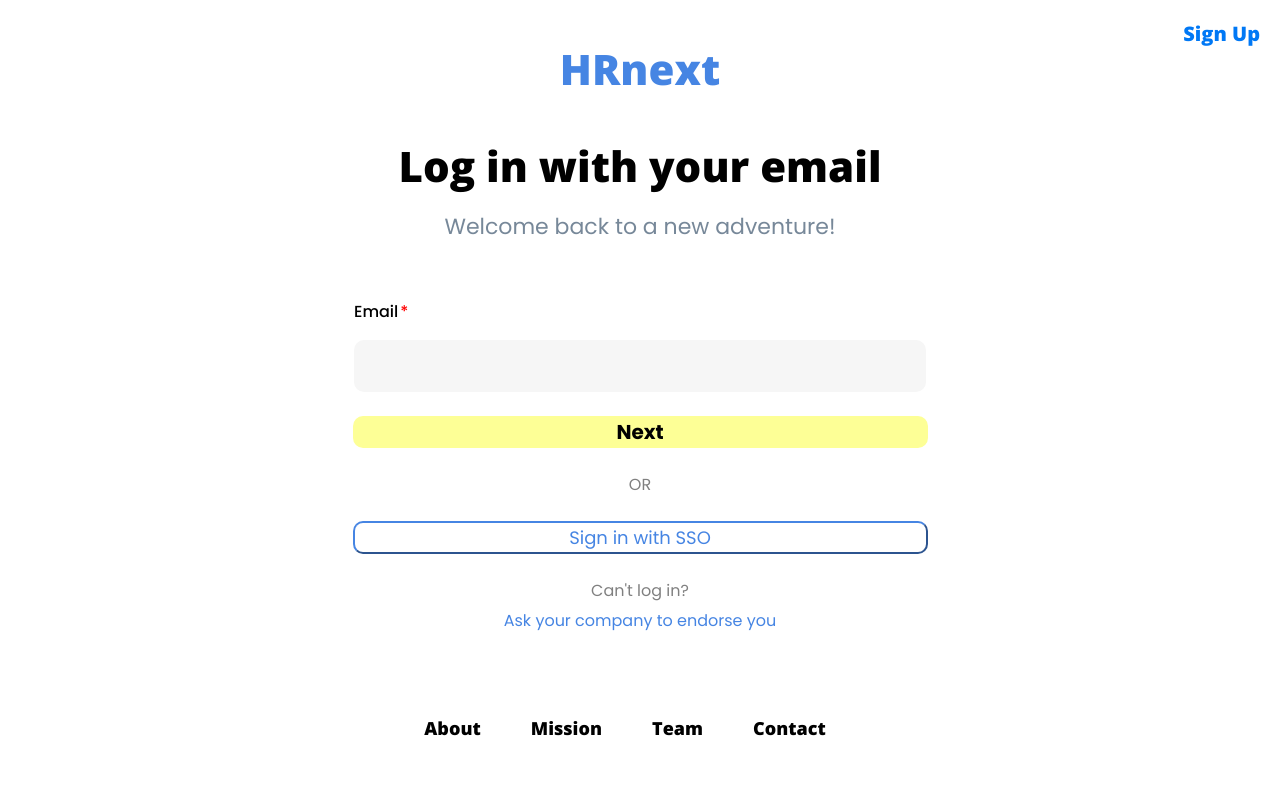
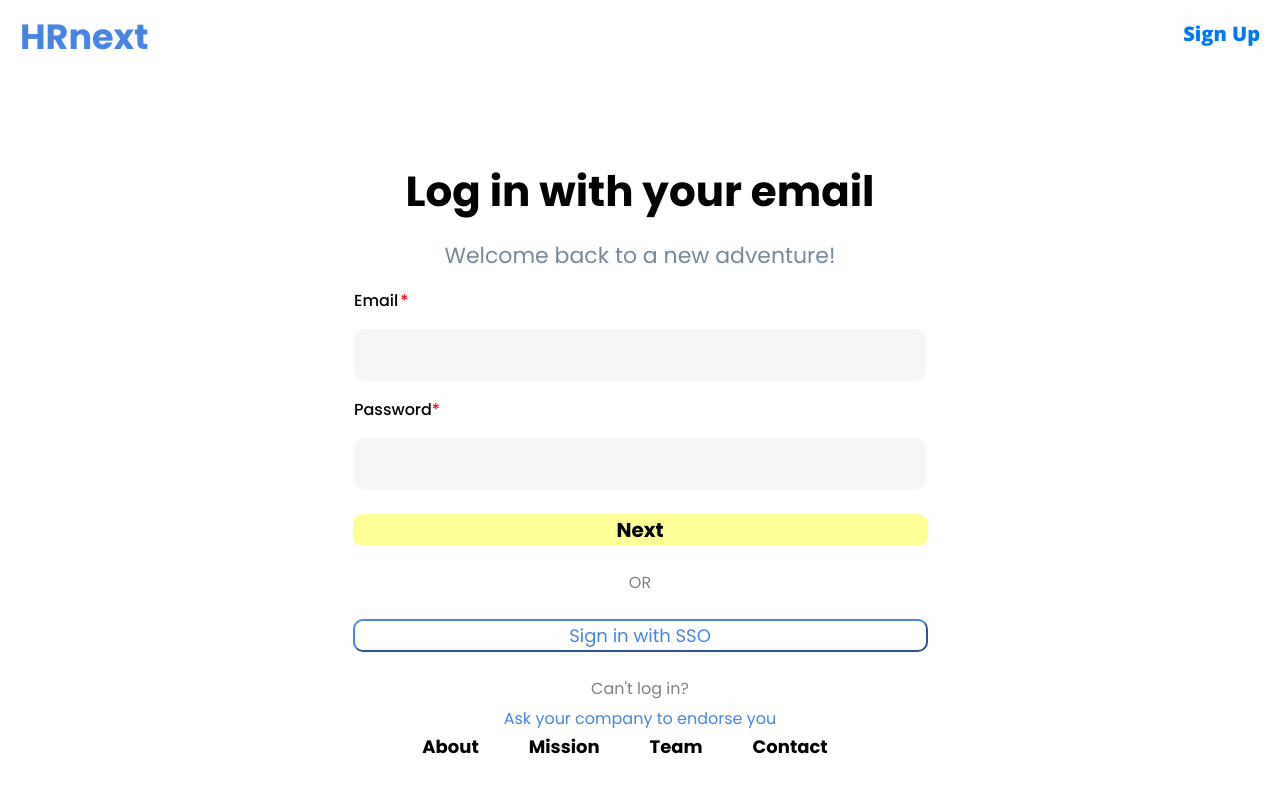
Before and after one commit to loragonzaleze/OffBoard, a React (Create React App) app in the folder frontend/onboard/: page /login in a window 1280 px wide. Shown: the top 792 px of the page. Built offline with nearby package versions, Linux system fonts and the light colour scheme; a web font is replaced by a local one.

Commit message:
fixing the login page

```diff
--- a/frontend/onboard/src/components/bottom-go-tos.js
+++ b/frontend/onboard/src/components/bottom-go-tos.js
@@ -25,7 +25,7 @@ function BottomGoTos() {
         navigate(path);
     }
     return (
-        <div className="row-container" style = {{position:"absolute", bottom: 50}}>
+        <div className="row-container" style = {{position:"absolute", bottom: 30}}>
         <div className = "bottom-go-tos" onClick = {goToAbout}> About </div>
         <div className = "bottom-go-tos" onClick = {goToMission}> Mission </div>
         <div className = "bottom-go-tos" onClick = {goToTeam}> Team </div>
--- a/frontend/onboard/src/global.css
+++ b/frontend/onboard/src/global.css
@@ -35,7 +35,7 @@
 }
 .logo {
 	position: absolute;
-	font-family: 'Open Sans';
+	font-family: 'Poppins';
 	top: 0px;
 	left: 0px;
 	margin-top: 10px;
@@ -46,7 +46,7 @@
 	pointer-events: none;
 }
 .bottom-go-tos {
-	font-family: 'Open Sans';
+	font-family: 'Poppins';
 	margin: 10px;
 	margin-right: 40px;
 	font-size: 18px;
--- a/frontend/onboard/src/pages/login.js
+++ b/frontend/onboard/src/pages/login.js
@@ -11,6 +11,7 @@ function Login() {
 
   // stores corporate email
   const [email, setEmail] = useState("");
+  const [password, setPassword] = useState("");
 
   const goToHome = () => {
     let path = `/`;
@@ -44,6 +45,14 @@ function Login() {
           </div>
           <input className = "login-input-box" onChange = {e => setEmail(e.target.value)}/>
         </label>
+        <label>
+          <div className = "row-container">
+            <p className = "login-email-label">Password</p>
+            <p className = "login-email-label"
+            style = {{color:'red', marginleft: '2px'}}>*</p>
+          </div>
+          <input className = "login-input-box" onChange = {e =>setPassword(e.target.value)}/>
+        </label>
         <button className = "login-next-box" onClick = {goToEndorsed}>
             Next
         </button>
--- a/frontend/onboard/src/pages/stylesheets/login.css
+++ b/frontend/onboard/src/pages/stylesheets/login.css
@@ -1,19 +1,23 @@
 @import url('https://fonts.googleapis.com/css2?family=Abril+Fatface&family=Antic+Didone&family=Bungee+Inline&family=Fredericka+the+Great&family=Monofett&family=Open+Sans:wght@300;400;800&family=Poppins:wght@200;300;400;500;700&family=Questrial&family=Raleway&family=Roboto&family=Zilla+Slab+Highlight&display=swap');
 .login-logo {
-	margin-top: 5vh;
-	font-family: 'Open Sans';
+	position: absolute;
+	font-family: 'Poppins';
+	top: 0px;
+	left: 0px;
+	margin-top: 10px;
+	margin-left: 20px;
+	font-size: 35px;
+	color: #4685e3;
 	font-weight: 700;
-	font-size: 42px;
-	color: #4685e3;
 }
 .login-logo:hover {
 	cursor: pointer;
 }
 .login-title-text {
-	font-family: 'Open Sans';
+	font-family: 'Poppins';
 	font-weight: 700;
 	font-size: 42px;
-	margin-top: 5vh;
+	margin-top: 20vh;
 }
 .login-subtitle-text {
 	margin-top: 2vh;
@@ -21,7 +25,7 @@
 	font-weight: 300px;
 	font-size: 22px;
 	color: lightslategray;
-	margin-bottom: 5vh;
+	margin-bottom: 0vh;
 }
 .login-input-box {
 	width: 550px;
```
